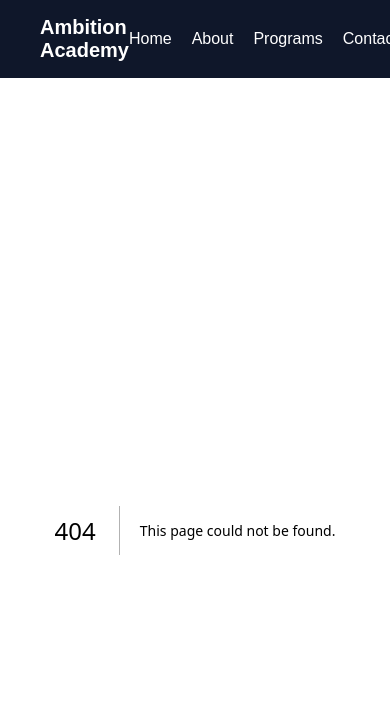
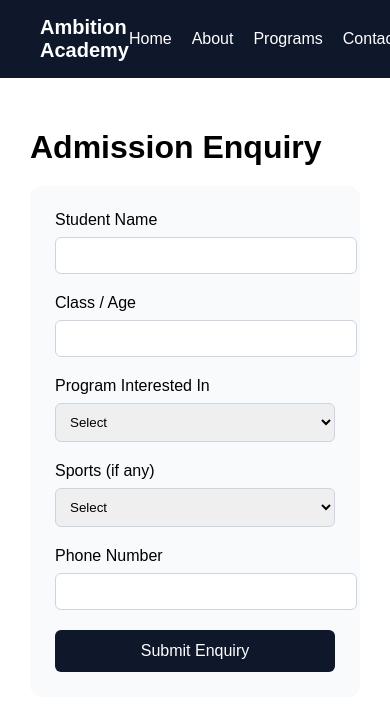
Before and after one commit to Badbloodyt/ambition-academy, a Next.js app: page /admission in a window 390 px wide. Before the commit this address had no page. Shown: the top 710 px of the page. Built offline with nearby package versions, Linux system fonts and the light colour scheme.

Commit message:
Create Admission Enquiry Form Component
This component renders an admission enquiry form with fields for student name, class/age, program interested in, sports, and phone number.

```diff
--- /dev/null
+++ b/app/admission/page.tsx
@@ -0,0 +1,81 @@
+export default function Admission() {
+  return (
+    <main style={{ maxWidth: "700px", margin: "auto" }}>
+      <h1 style={{ marginBottom: "20px" }}>Admission Enquiry</h1>
+
+      <form
+        name="admission"
+        method="POST"
+        data-netlify="true"
+        style={{
+          backgroundColor: "#f8fafc",
+          padding: "25px",
+          borderRadius: "12px",
+        }}
+      >
+        {/* Netlify hidden field */}
+        <input type="hidden" name="form-name" value="admission" />
+
+        <label>
+          Student Name
+          <input type="text" name="name" required style={input} />
+        </label>
+
+        <label>
+          Class / Age
+          <input type="text" name="class" required style={input} />
+        </label>
+
+        <label>
+          Program Interested In
+          <select name="program" required style={input}>
+            <option value="">Select</option>
+            <option value="Studies">Studies</option>
+            <option value="Sports">Sports</option>
+            <option value="Both">Both</option>
+          </select>
+        </label>
+
+        <label>
+          Sports (if any)
+          <select name="sport" style={input}>
+            <option value="">Select</option>
+            <option value="Cricket">Cricket</option>
+            <option value="Taekwondo">Taekwondo</option>
+            <option value="Badminton">Badminton</option>
+            <option value="Chess">Chess</option>
+          </select>
+        </label>
+
+        <label>
+          Phone Number
+          <input type="tel" name="phone" required style={input} />
+        </label>
+
+        <button type="submit" style={button}>
+          Submit Enquiry
+        </button>
+      </form>
+    </main>
+  );
+}
+
+const input = {
+  display: "block",
+  width: "100%",
+  padding: "10px",
+  margin: "8px 0 20px",
+  borderRadius: "6px",
+  border: "1px solid #cbd5e1",
+};
+
+const button = {
+  backgroundColor: "#0f172a",
+  color: "white",
+  padding: "12px",
+  border: "none",
+  borderRadius: "6px",
+  cursor: "pointer",
+  width: "100%",
+  fontSize: "16px",
+};
```
